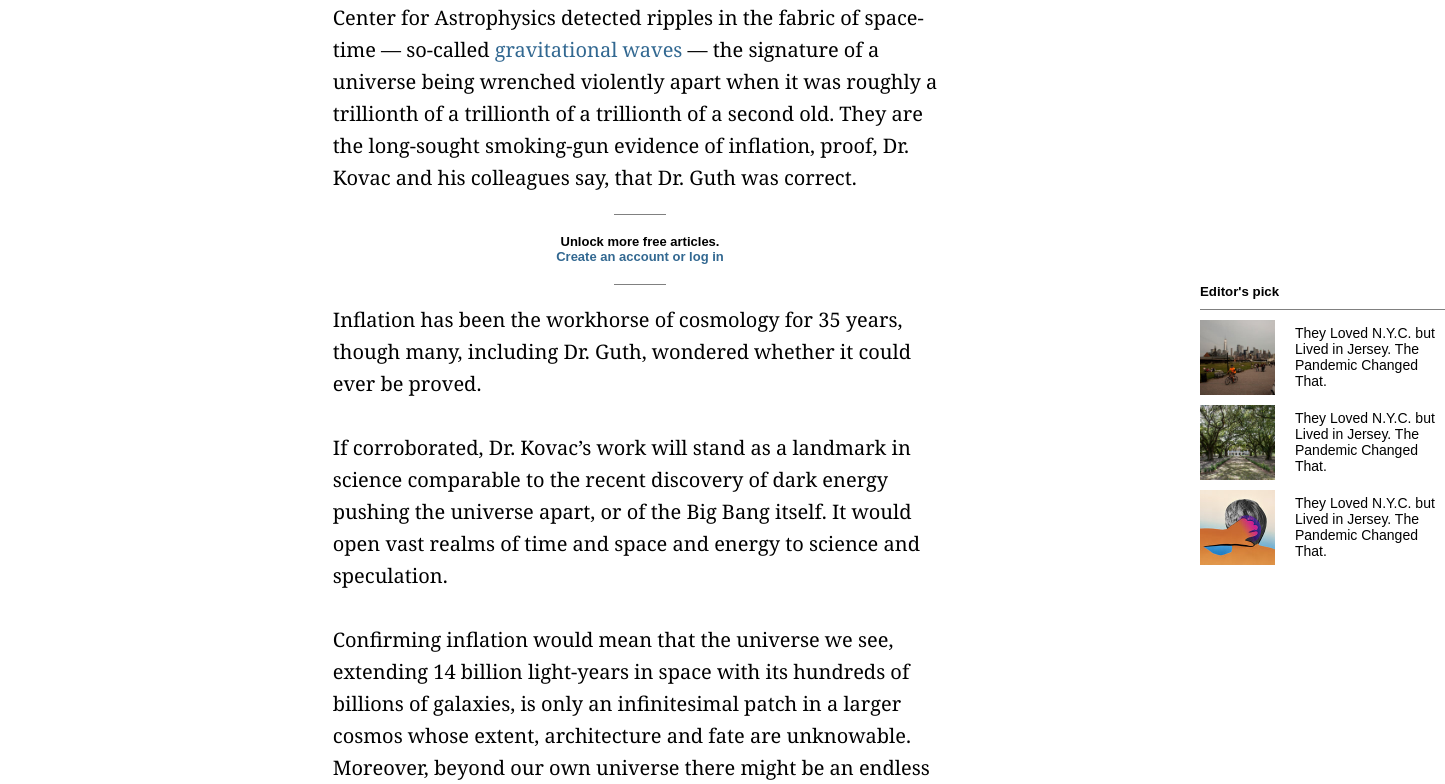
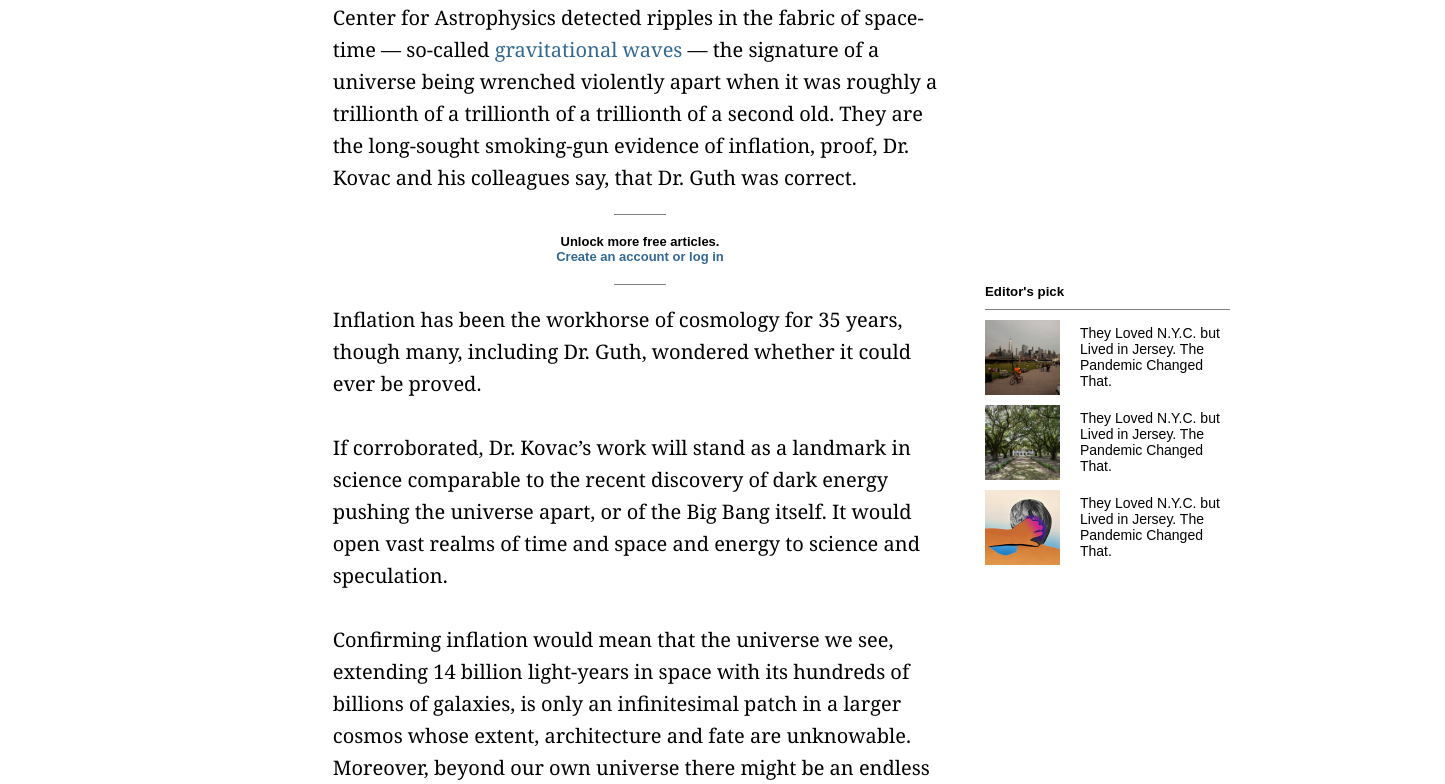
Before and after one commit to AhmedAmin90/nyt-article, a plain HTML site: page index.html in a window 1280 px wide. Shown: the part 2131-2915 px from the top of the page, 1445 px wide, since content can reach past the window. Drawn offline with Linux system fonts and the light colour scheme.

Commit message:
fixed code review comments

```diff
--- a/src/css/style.css
+++ b/src/css/style.css
@@ -263,7 +263,8 @@ nav button {
 
 .aside {
   position: absolute;
-  left: 1200px;
+  right: 50px;
+  float: right;
 }
 
 .aside h5 {
```
Also changed, not shown: 1 other file.
